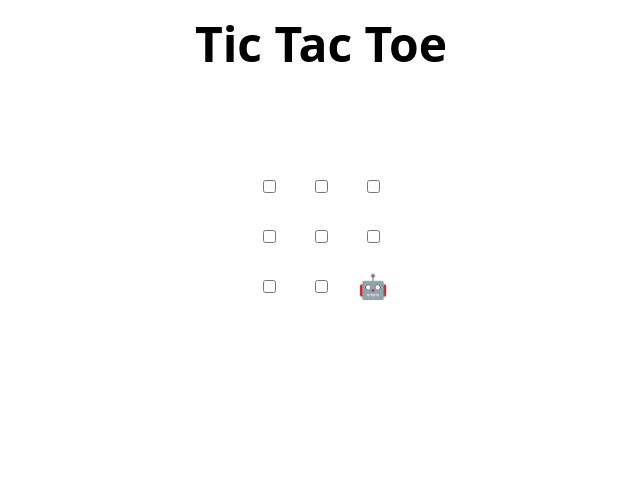
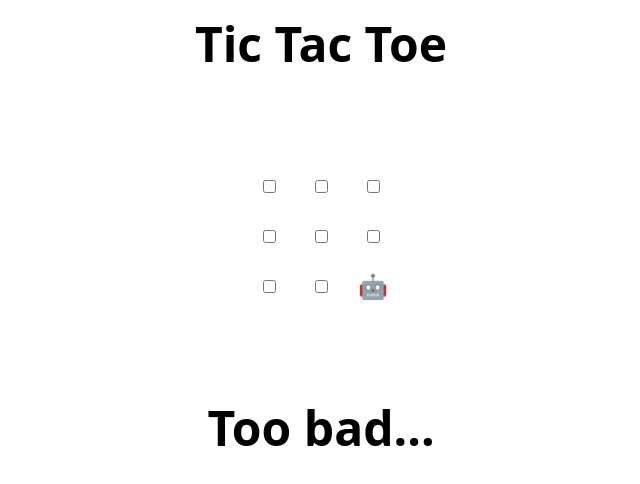
Before and after one commit to MarS1r/skills-review-pull-requests, a plain HTML site: page index.html in a window 1280 px wide. Shown: the whole page, without its empty margins (319-959 px from the left). Drawn offline with Linux system fonts and the light colour scheme.

Commit message:
Update index.html
Good idea!

```diff
--- a/index.html
+++ b/index.html
@@ -46,7 +46,7 @@
     <td><input type="checkbox" /></td>
   </tr>
 </table>
-
+<h1> Too bad... </h1>
 <h2 hidden>Game over, refresh to play again 🧑‍💻 🤖!</h2>
 
 <script>
```
